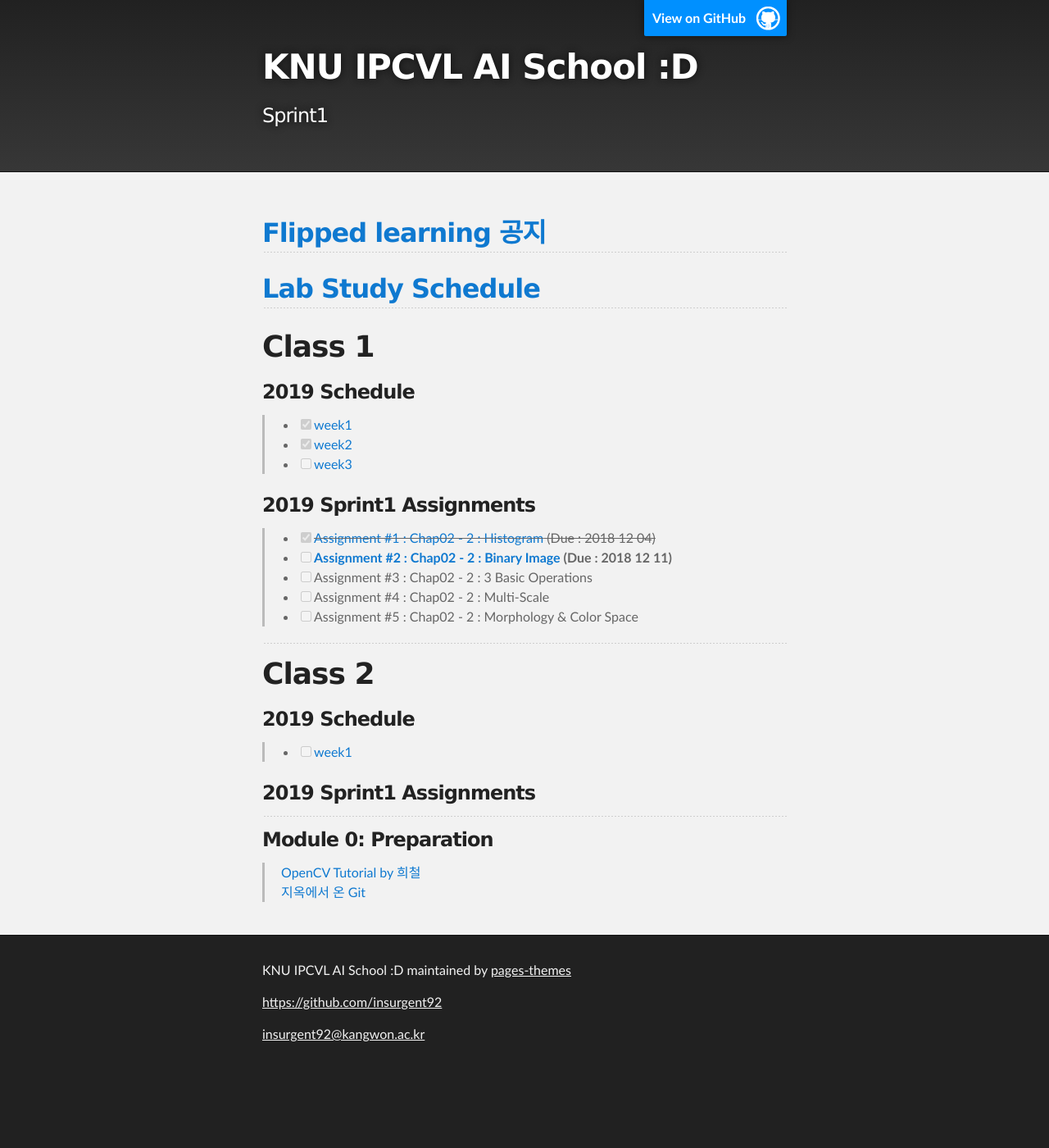
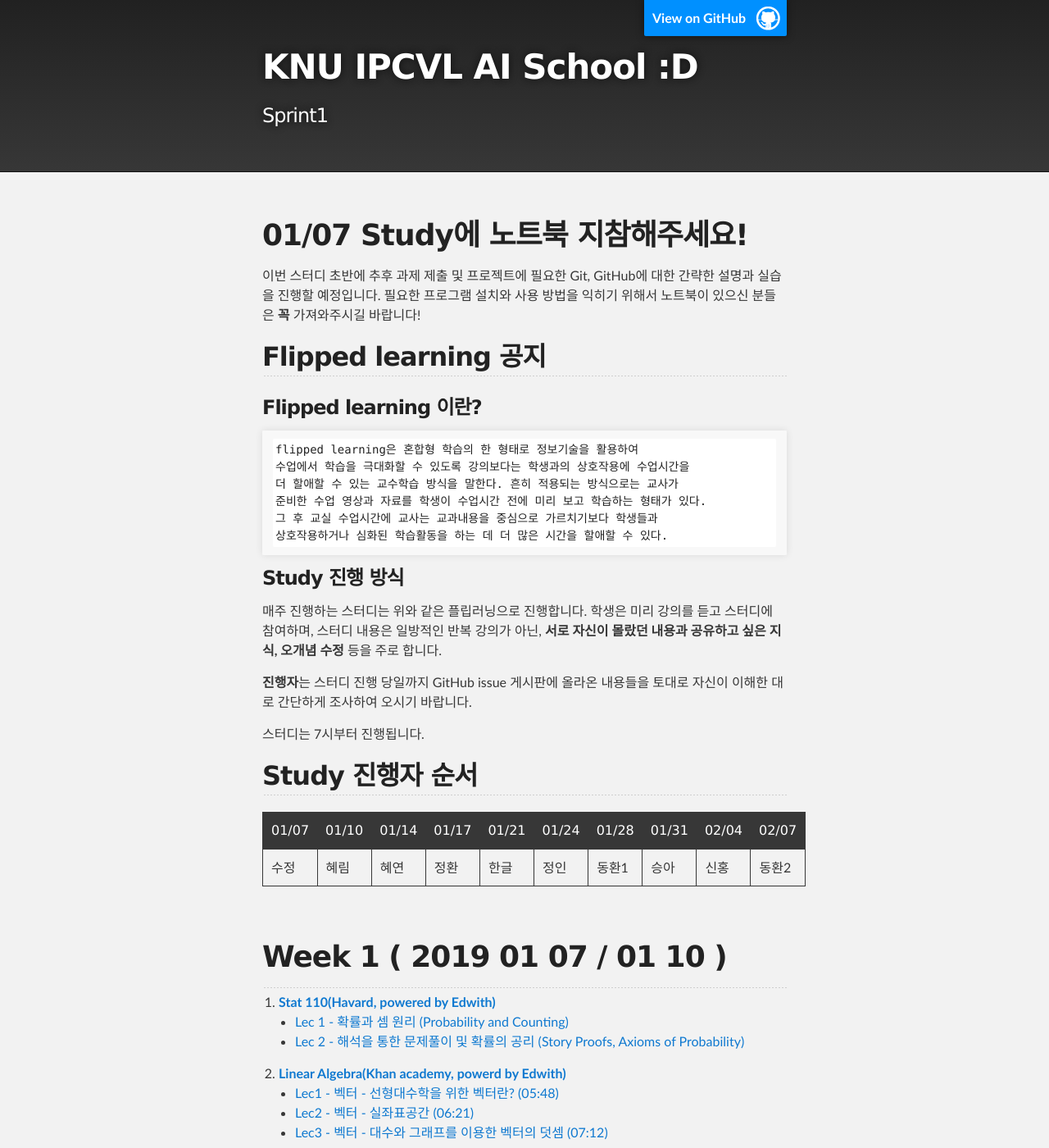
Before and after one commit to pages-themes/slate, a Jekyll site: the page built from index.md, in a window 1280 px wide and 1400 px high. Shown: the whole window at 82% size. Built offline with Jekyll 4.4.1, drawn with Linux system fonts in a browser that asks for light colours; our own code applies the rules of GitHub Pages for plain Markdown files; some of the changed text lies outside the part shown.

Commit message:
#3 update w1 frontpage

```diff
--- a/_layouts/default.html
+++ b/_layouts/default.html
@@ -39,8 +39,8 @@
         {% if site.github.is_project_page %}
         <p class="copyright">{{ site.title | default: site.github.repository_name }} maintained by <a href="{{ site.github.owner_url }}">{{ site.github.owner_name }}</a></p>
         {% endif %}
-        <p><a href="https://github.com/insurgent92/">https://github.com/insurgent92</a></p>
-        <p><a href="insurgent92@kangwon.ac.kr">insurgent92@kangwon.ac.kr</a></p>
+        <p><a href="https://github.com/jungin500/">https://github.com/jungin500</a> <a href="https://github.com/weiwen2ni/">https://github.com/weiwen2ni</a> </p>
+        <p><a href="jungin500@kangwon.ac.kr">jungin500@kangwon.ac.kr</a> <a href="a985060@kangwon.ac.kr">a985060@kangwon.ac.kr</a></p>
       </footer>
     </div>
 
--- a/index.md
+++ b/index.md
@@ -1,36 +1,63 @@
 ---
 layout: default
 ---
+# **01/07 Study에 노트북 지참해주세요!**
+이번 스터디 초반에 추후 과제 제출 및 프로젝트에 필요한 Git, GitHub에 대한 간략한 설명과 실습을 진행할 예정입니다. 필요한 프로그램 설치와 사용 방법을 익히기 위해서 노트북이 있으신 분들은 **꼭** 가져와주시길 바랍니다!
 
+## Flipped learning 공지
+### Flipped learning 이란?
 
-## [Flipped learning 공지](./docs/admin.html)
+    flipped learning은 혼합형 학습의 한 형태로 정보기술을 활용하여
+    수업에서 학습을 극대화할 수 있도록 강의보다는 학생과의 상호작용에 수업시간을
+    더 할애할 수 있는 교수학습 방식을 말한다. 흔히 적용되는 방식으로는 교사가
+    준비한 수업 영상과 자료를 학생이 수업시간 전에 미리 보고 학습하는 형태가 있다.
+    그 후 교실 수업시간에 교사는 교과내용을 중심으로 가르치기보다 학생들과
+    상호작용하거나 심화된 학습활동을 하는 데 더 많은 시간을 할애할 수 있다.
 
-## [Lab Study Schedule](https://docs.google.com/spreadsheets/d/1F5Brg4HEhqU8hvQlHm3mWKJn7SnHkAQTdhIdnH1tNag/edit?usp=sharing)
+### Study 진행 방식
 
+매주 진행하는 스터디는 위와 같은 플립러닝으로 진행합니다. 학생은 미리 강의를 듣고 스터디에 참여하며, 스터디 내용은 일방적인 반복 강의가 아닌, **서로 자신이 몰랐던 내용과 공유하고 싶은 지식, 오개념 수정** 등을 주로 합니다.
 
-# Class 1
-### 2019 Schedule
->- [x] [week1](./docs/sprint1/week1.html)
->- [x] [week2](./docs/sprint1/week2.html)
->- [ ] [week3](./docs/sprint1/week3.html)
+**진행자**는 스터디 진행 당일까지 GitHub issue 게시판에 올라온 내용들을 토대로 자신이 이해한 대로 간단하게 조사하여 오시기 바랍니다.
 
-### 2019 Sprint1 Assignments
->- [x] ~~[Assignment #1 : Chap02 - 2 : Histogram](./docs/assignments/assignment1.html) (Due : 2018 12 04)~~
->- [ ] **[Assignment #2 : Chap02 - 2 : Binary Image](./docs/assignments/assignment2.html) (Due : 2018 12 11)**
->- [ ] Assignment #3 : Chap02 - 2 : 3 Basic Operations
->- [ ] Assignment #4 : Chap02 - 2 : Multi-Scale
->- [ ] Assignment #5 : Chap02 - 2 : Morphology & Color Space
+  스터디는 7시부터 진행됩니다.
+<br>
+## Study 진행자 순서
+
+| 01/07  | 01/10  | 01/14  | 01/17  | 01/21  | 01/24  | 01/28  | 01/31  | 02/04  | 02/07  |
+|--------|--------|--------|--------|--------|--------|--------|--------|--------|--------|
+| 수정 | 혜림 | 혜연 | 정환 | 한글 | 정인 | 동환1 | 승아 | 신홍 | 동환2 |
+
+<br>
+# Week 1 ( 2019 01 07 / 01 10 )
 
 ---
+1. **[Stat 110(Havard, powered by Edwith)](https://www.edwith.org/harvardprobability)**
+   - [Lec 1 - 확률과 셈 원리 (Probability and Counting)](http://www.edwith.org/harvardprobability/lecture/29349/)
+   - [Lec 2 - 해석을 통한 문제풀이 및 확률의 공리 (Story Proofs, Axioms of Probability)](http://www.edwith.org/harvardprobability/lecture/30894/)
+ <br>
+2. **[Linear Algebra(Khan academy, powerd by Edwith)](https://www.edwith.org/linear-algebra)**
+    - [Lec1 - 벡터 - 선형대수학을 위한 벡터란? (05:48)](http://www.edwith.org/linear-algebra/lecture/30304/)
+    - [Lec2 - 벡터 - 실좌표공간 (06:21)](http://www.edwith.org/linear-algebra/lecture/30305/)
+    - [Lec3 - 벡터 - 대수와 그래프를 이용한 벡터의 덧셈 (07:12)](http://www.edwith.org/linear-algebra/lecture/30306/)
+<br>
+3. Computer Vision
+    - Lec 1 - 소개 - 왜 컴퓨터 비전인가?
+    - Lec 1 - 소개 - 컴퓨터 비전 문제는 어떻게 해결하나?
+    - Lec 1 - 소개 - 시스템 설계
+    - Lec 1 - 소개 - 인접 학문
+    - Lec 1 - 소개 - 학습을 위한 자원
+<br>
+4. [CS231n](https://github.com/insurgent92/CS231N_17_KOR_SUB)
+    - Lec 1 - Introduction to Convolutional Neural Networks for Visual Recognition
+<br>
 
-# Class 2
-### 2019 Schedule
->- [ ] [week1](./docs/class2/week1.html)
-
-### 2019 Sprint1 Assignments
-
----
-
-### Module 0: Preparation
->[OpenCV Tutorial by 희철](https://docs.google.com/presentation/d/1Uv1geoOMUp7PI4ReuiN8SLE4I6BZglN1viCBqW3DB8Y/edit)
->[지옥에서 온 Git](https://opentutorials.org/course/2708)
+## Assignments
+1. Stat 110
+    - No Assignments this week
+2. Linear Algebra
+    - No Assignments this week
+3. Computer Vision
+    - No Assignments this week
+4. CS231n
+    - No Assignments this week
```
Also changed, not shown: docs/CODE_OF_CONDUCT.md (deleted, +0 -50 lines), docs/CONTRIBUTING.md (deleted, +0 -88 lines), docs/How_to_submit_assignments.md (deleted, +0 -6 lines), docs/SUPPORT.md (deleted, +0 -9 lines), docs/install_opencv.md (deleted, +0 -5 lines), docs/sprint1/week1.md (+4 -4 lines), README.md (deleted), thumbnail.png (deleted), 1 other file.
